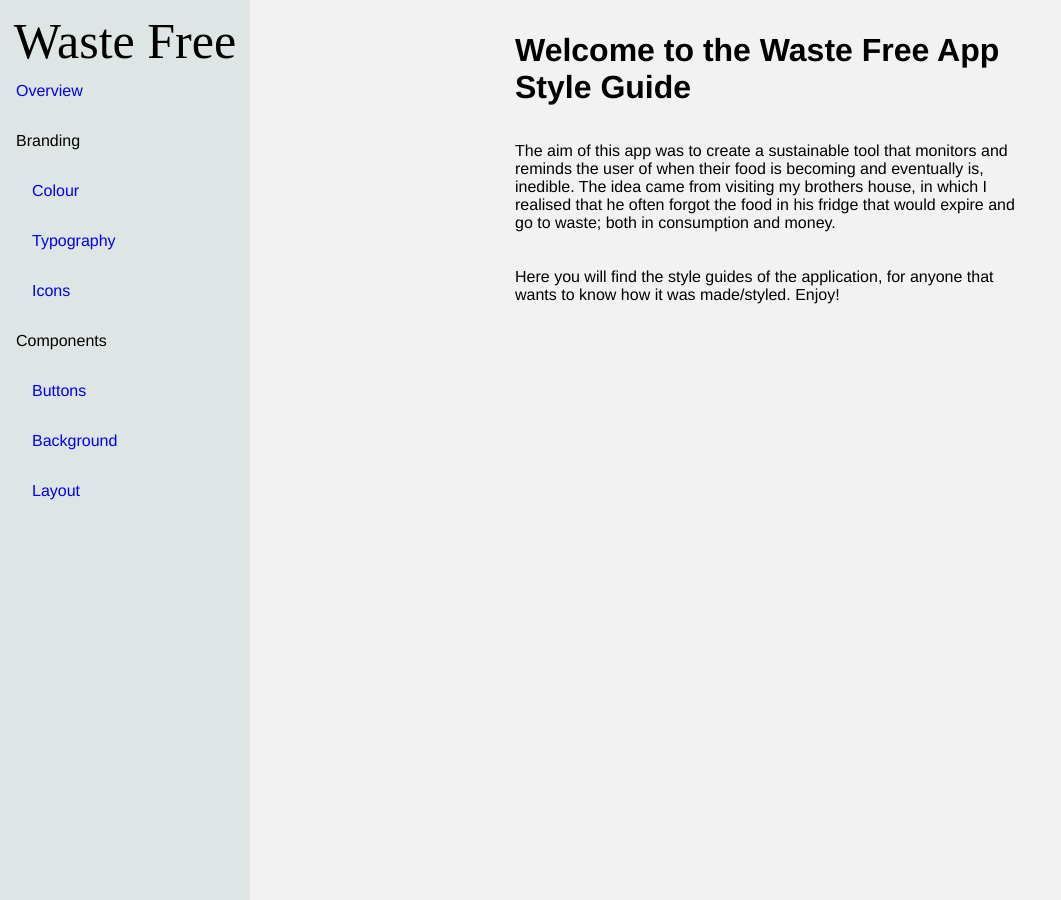
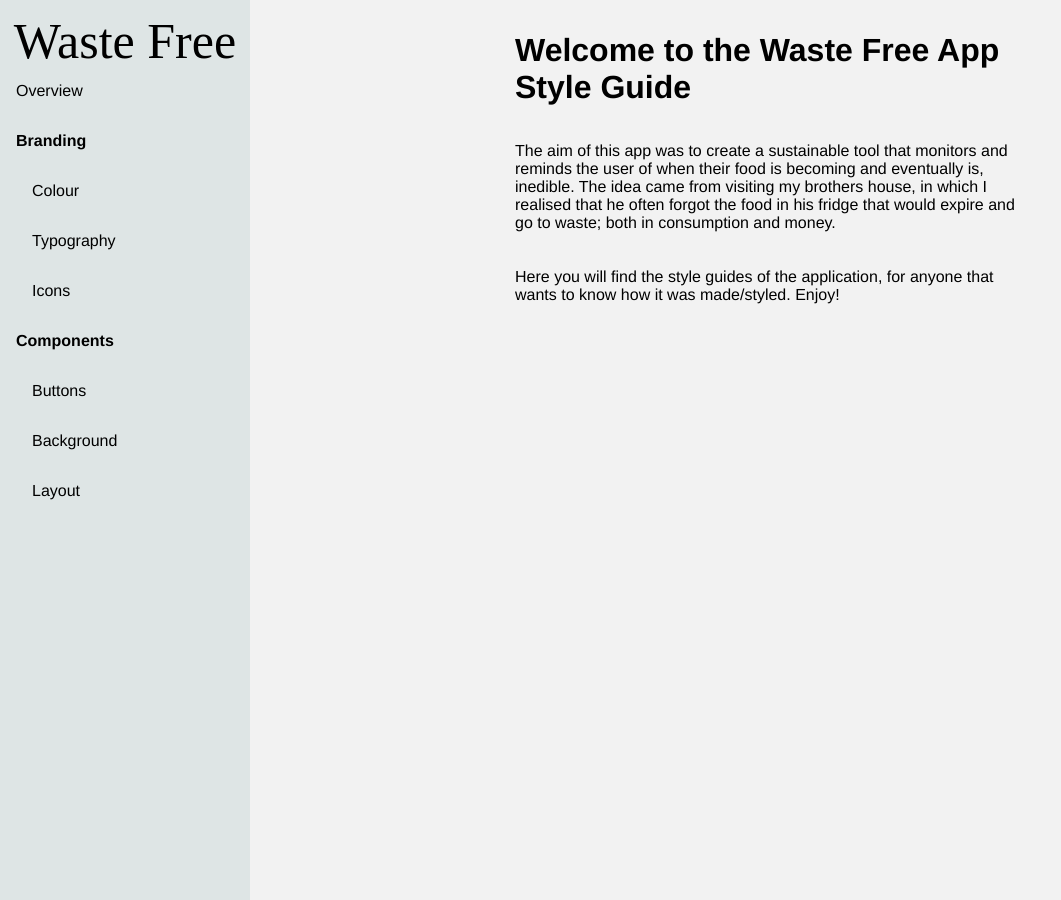
Before and after one commit to Inescapable96/Inescapable96.github.io, a Jekyll site: the page built from index.html, in a window 1280 px wide. Shown: the whole page, without its empty margins (0-1061 px from the left). Built offline with Jekyll 4.4.1, drawn with Linux system fonts in a browser that asks for light colours.

Commit message:
Text and Menu

```diff
--- a/_sass/_layout.scss
+++ b/_sass/_layout.scss
@@ -43,6 +43,7 @@ header .Menu {
   text-decoration: none;
   padding: 1rem;
   display: block;
+  color: black;
 }
 
 .Menu li li a {
@@ -50,7 +51,8 @@ header .Menu {
 }
 
 .Menu li {
-  font-weight: 200;
+
+
   text-decoration: none;
   display: block;
   color: black;
@@ -58,11 +60,12 @@ header .Menu {
 
 .menutit{
   padding: 1rem;
+    font-weight: bold;
 }
 
 .Menu a:hover {
   color: #242633;
-  background-color: #FAF0E5;
+  background-color: rgb(242, 242, 242);
 
 }
 
```
